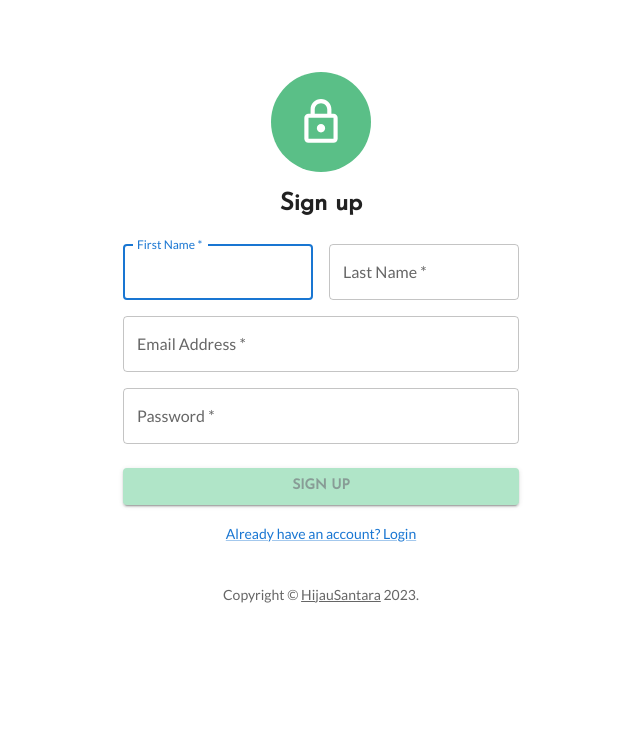
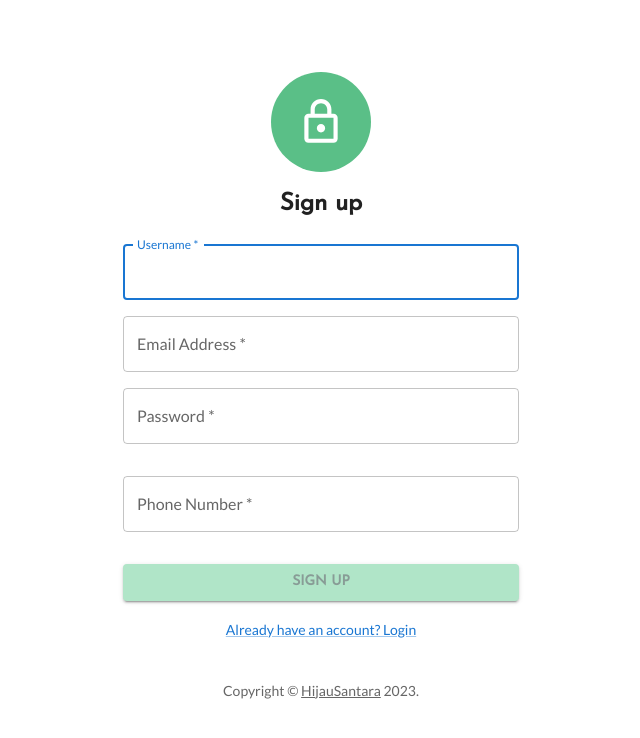
Before and after one commit to CPI-FS-SDG-11-C/Frontend-Website-Capstone11C, a React (Vite) app: page /signup in a window 1280 px wide. Shown: the top 738 px of the page, without its empty margins (351-991 px from the left). Built offline with nearby package versions, Linux system fonts and the light colour scheme.

Commit message:
implement register, login, and authentication

```diff
--- /dev/null
+++ b/src/components/ProtectedRoute.jsx
@@ -0,0 +1,14 @@
+import { Navigate, useLocation } from "react-router-dom";
+
+function ProtectedRoute({ component: Component, ...props }) {
+  const location = useLocation();
+  const token = localStorage.getItem("token");
+
+  if (!token) {
+    return <Navigate to="/login" state={{ from: location }} />;
+  }
+
+  return <Component {...props} />;
+}
+
+export default ProtectedRoute;
--- a/src/components/UserAccount/Login.jsx
+++ b/src/components/UserAccount/Login.jsx
@@ -1,25 +1,33 @@
-import Avatar from '@mui/material/Avatar';
-import Button from '@mui/material/Button';
-import CssBaseline from '@mui/material/CssBaseline';
-import TextField from '@mui/material/TextField';
-import FormControlLabel from '@mui/material/FormControlLabel';
-import Checkbox from '@mui/material/Checkbox';
-import Link from '@mui/material/Link';
-import Grid from '@mui/material/Grid';
-import Box from '@mui/material/Box';
-import Typography from '@mui/material/Typography';
-import Container from '@mui/material/Container';
-import { createTheme, ThemeProvider } from '@mui/material/styles';
+import { useState } from "react";
+import { useNavigate } from "react-router-dom";
+import Avatar from "@mui/material/Avatar";
+import Button from "@mui/material/Button";
+import CssBaseline from "@mui/material/CssBaseline";
+import TextField from "@mui/material/TextField";
+import FormControlLabel from "@mui/material/FormControlLabel";
+import Checkbox from "@mui/material/Checkbox";
+import Link from "@mui/material/Link";
+import Grid from "@mui/material/Grid";
+import Box from "@mui/material/Box";
+import Typography from "@mui/material/Typography";
+import Container from "@mui/material/Container";
+import { createTheme, ThemeProvider } from "@mui/material/styles";
+import axios from "axios";
 
 function Copyright(props) {
   return (
-    <Typography variant="body2" color="text.secondary" align="center" {...props}>
-      {'Copyright © '}
+    <Typography
+      variant="body2"
+      color="text.secondary"
+      align="center"
+      {...props}
+    >
+      {"Copyright © "}
       <Link color="inherit" href="#">
         HijauSantara
-      </Link>{' '}
+      </Link>{" "}
       {new Date().getFullYear()}
-      {'.'}
+      {"."}
     </Typography>
   );
 }
@@ -28,23 +36,39 @@ function Copyright(props) {
 
 const theme = createTheme({
   typography: {
-    fontFamily: [
-      'Lato',
-      'Josefin Sans',
-      'sans-serif',
-    ].join(','),
+    fontFamily: ["Lato", "Josefin Sans", "sans-serif"].join(","),
   },
-  backgroundColor: 'black',
+  backgroundColor: "black",
 });
 
 export default function Login() {
-  const handleSubmit = (event) => {
-    event.preventDefault();
-    const data = new FormData(event.currentTarget);
-    console.log({
-      email: data.get('email'),
-      password: data.get('password'),
-    });
+  const [username, setUsername] = useState();
+  const [password, setPassword] = useState();
+  const navigate = useNavigate();
+
+  const handleSubmit = async (e) => {
+    e.preventDefault();
+
+    const loginData = {
+      username,
+      password,
+    };
+
+    await axios
+      .post(
+        "https://sunrise-mousy-restaurant.glitch.me/api/users/login",
+        loginData
+      )
+      .then((result) => {
+        console.log(result);
+        if (result.data.token) {
+          localStorage.setItem("token", result.data.token);
+          navigate("/home");
+        } else {
+          console.log('Failed to login');
+        }
+      })
+      .catch((err) => console.log('Failed to login', err));
   };
 
   return (
@@ -82,11 +106,13 @@ export default function Login() {
               margin="normal"
               required
               fullWidth
-              id="email"
-              label="Email Address"
-              name="email"
-              autoComplete="email"
+              id="username"
+              label="Username"
+              name="username"
+              autoComplete="username"
               autoFocus
+              value={username}
+              onChange={(e) => setUsername(e.target.value)}
             />
             <TextField
               margin="normal"
@@ -97,6 +123,8 @@ export default function Login() {
               type="password"
               id="password"
               autoComplete="current-password"
+              value={password}
+              onChange={(e) => setPassword(e.target.value)}
             />
             <FormControlLabel
               control={<Checkbox value="remember" color="primary" />}
@@ -112,11 +140,6 @@ export default function Login() {
               Login
             </Button>
             <Grid container>
-              {/* <Grid item xs>
-                <Link href="#" variant="body2">
-                  Forgot password?
-                </Link>
-              </Grid> */}
               <Grid item className="mx-auto">
                 <Link href="/signup" variant="body2">
                   {"Don't have an account? Sign Up"}
--- a/src/components/UserAccount/Signup.jsx
+++ b/src/components/UserAccount/Signup.jsx
@@ -1,24 +1,33 @@
-import Avatar from '@mui/material/Avatar';
-import Button from '@mui/material/Button';
-import CssBaseline from '@mui/material/CssBaseline';
-import TextField from '@mui/material/TextField';
-import Link from '@mui/material/Link';
-import Grid from '@mui/material/Grid';
-import Box from '@mui/material/Box';
-import LockOutlinedIcon from '@mui/icons-material/LockOutlined';
-import Typography from '@mui/material/Typography';
-import Container from '@mui/material/Container';
-import { createTheme, ThemeProvider } from '@mui/material/styles';
+import { useState } from "react";
+import { useNavigate } from "react-router-dom";
+import Avatar from "@mui/material/Avatar";
+import Button from "@mui/material/Button";
+import CssBaseline from "@mui/material/CssBaseline";
+import TextField from "@mui/material/TextField";
+import Link from "@mui/material/Link";
+import Grid from "@mui/material/Grid";
+import Box from "@mui/material/Box";
+import LockOutlinedIcon from "@mui/icons-material/LockOutlined";
+import Typography from "@mui/material/Typography";
+import Container from "@mui/material/Container";
+import { createTheme, ThemeProvider } from "@mui/material/styles";
+import axios from "axios";
+import { Navigate } from "react-router-dom";
 
 function Copyright(props) {
   return (
-    <Typography variant="body2" color="text.secondary" align="center" {...props}>
-      {'Copyright © '}
+    <Typography
+      variant="body2"
+      color="text.secondary"
+      align="center"
+      {...props}
+    >
+      {"Copyright © "}
       <Link color="inherit" href="#">
         HijauSantara
-      </Link>{' '}
+      </Link>{" "}
       {new Date().getFullYear()}
-      {'.'}
+      {"."}
     </Typography>
   );
 }
@@ -27,22 +36,71 @@ function Copyright(props) {
 
 const theme = createTheme({
   typography: {
-    fontFamily: [
-      'Lato',
-      'Josefin Sans',
-      'sans-serif',
-    ].join(','),
-  }
+    fontFamily: ["Lato", "Josefin Sans", "sans-serif"].join(","),
+  },
 });
 
 export default function SignUp() {
-  const handleSubmit = (event) => {
+  const [username, setUsername] = useState("");
+  const [email, setEmail] = useState("");
+  const [password, setPassword] = useState("");
+  const [phoneNumber, setPhoneNumber] = useState("");
+  const navigate = useNavigate();
+
+  const handleSubmit = async (event) => {
     event.preventDefault();
-    const data = new FormData(event.currentTarget);
-    console.log({
-      email: data.get('email'),
-      password: data.get('password'),
-    });
+
+    const registrationData = {
+      username,
+      email,
+      password,
+      phone_number: phoneNumber,
+    };
+
+    try {
+      const response = await axios.post(
+        "https://sunrise-mousy-restaurant.glitch.me/api/users/register",
+        registrationData
+      );
+      console.log(response.data);
+      alert("Pendaftaran berhasil!");
+      navigate('/login');
+    } catch (error) {
+      console.error("Error during API request:", error);
+      if (error.response) {
+        console.error("Server responded with error data:", error.response.data);
+      } else if (error.request) {
+        console.error("No response received from the server:", error.request);
+      } else {
+        console.error("Error setting up the request:", error.message);
+      }
+      alert("Pendaftaran gagal. Pengguna telah terdaftar.");
+    }
+    // await axios.post(
+    //   "https://sunrise-mousy-restaurant.glitch.me/api/users/register", registrationData
+    // ).then((response) => {
+    //   if (response.status === 200) {
+    //     alert("Pendaftaran berhasil!");
+    //   } else {
+    //     alert("Pendaftaran gagal");
+    //   }
+    // })
+    //   .catch((error) => {
+    //     alert(error.message);
+    //   });
+
+    // try {
+
+    //   if (response.data.success) {
+    //     alert("Pendaftaran berhasil!");
+    //     console.log(response.data);
+    //   } else {
+    //     alert("Terjadi kesalahan saat pendaftaran.");
+    //     console.log(response.data);
+    //   }
+    // } catch (error) {
+    //   console.error("Terjadi kesalahan saat mengirim data ke API: ", error);
+    // }
   };
 
   return (
@@ -78,18 +136,20 @@ export default function SignUp() {
             sx={{ mt: 3 }}
           >
             <Grid container spacing={2}>
-              <Grid item xs={12} sm={6}>
+              <Grid item xs={12}>
                 <TextField
-                  autoComplete="given-name"
-                  name="firstName"
+                  autoComplete="username"
+                  name="username"
                   required
                   fullWidth
-                  id="firstName"
-                  label="First Name"
+                  id="username"
+                  label="Username"
                   autoFocus
+                  value={username}
+                  onChange={(e) => setUsername(e.target.value)}
                 />
               </Grid>
-              <Grid item xs={12} sm={6}>
+              {/* <Grid item xs={12} sm={6}>
                 <TextField
                   required
                   fullWidth
@@ -98,7 +158,7 @@ export default function SignUp() {
                   name="lastName"
                   autoComplete="family-name"
                 />
-              </Grid>
+              </Grid> */}
               <Grid item xs={12}>
                 <TextField
                   required
@@ -107,6 +167,8 @@ export default function SignUp() {
                   label="Email Address"
                   name="email"
                   autoComplete="email"
+                  value={email}
+                  onChange={(e) => setEmail(e.target.value)}
                 />
               </Grid>
               <Grid item xs={12}>
@@ -118,6 +180,22 @@ export default function SignUp() {
                   type="password"
                   id="password"
                   autoComplete="new-password"
+                  value={password}
+                  onChange={(e) => setPassword(e.target.value)}
+                />
+              </Grid>
+              <Grid item xs={12}>
+                <TextField
+                  variant="outlined"
+                  margin="normal"
+                  required
+                  fullWidth
+                  name="phoneNumber"
+                  label="Phone Number"
+                  type="tel"
+                  id="phoneNumber"
+                  value={phoneNumber}
+                  onChange={(e) => setPhoneNumber(e.target.value)}
                 />
               </Grid>
             </Grid>
```
Also changed, not shown: src/App.jsx (+9 -8 lines), src/components/Sidebar/Sidebar.jsx (+14 -7 lines).
